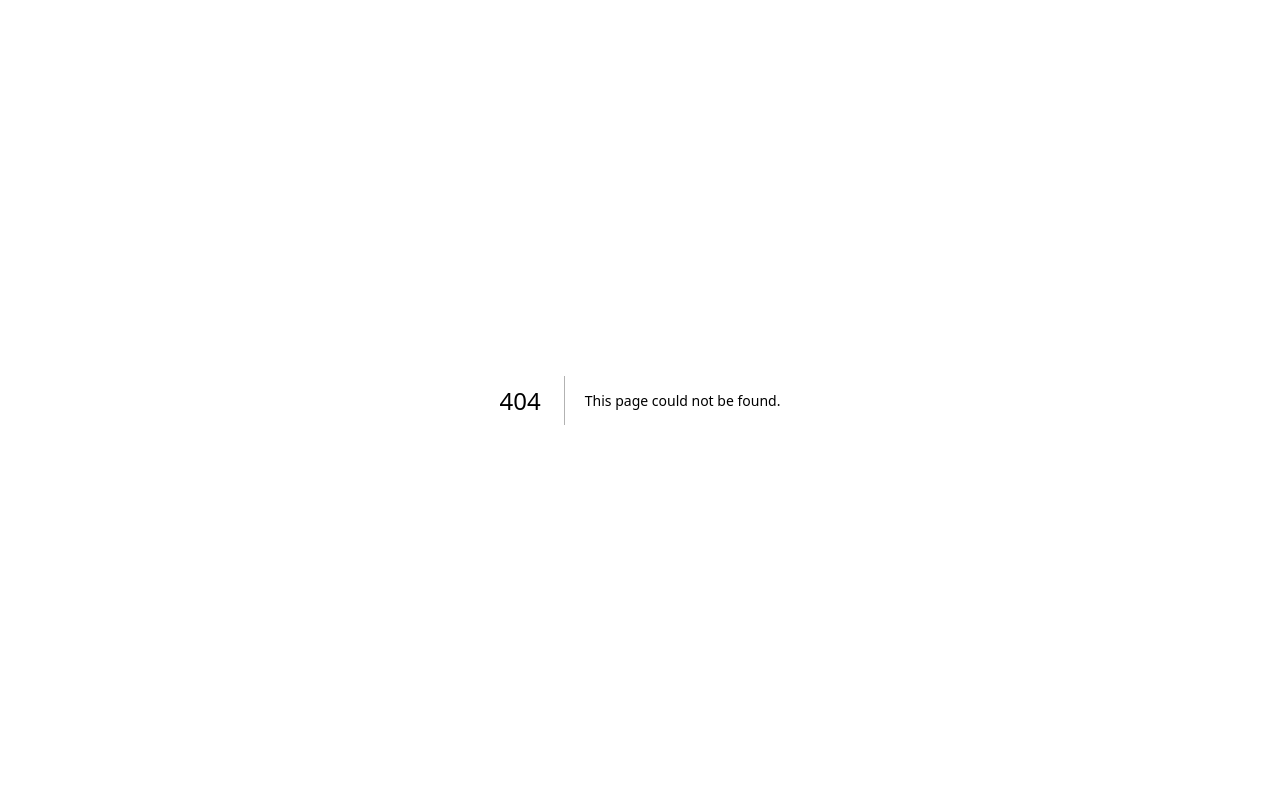
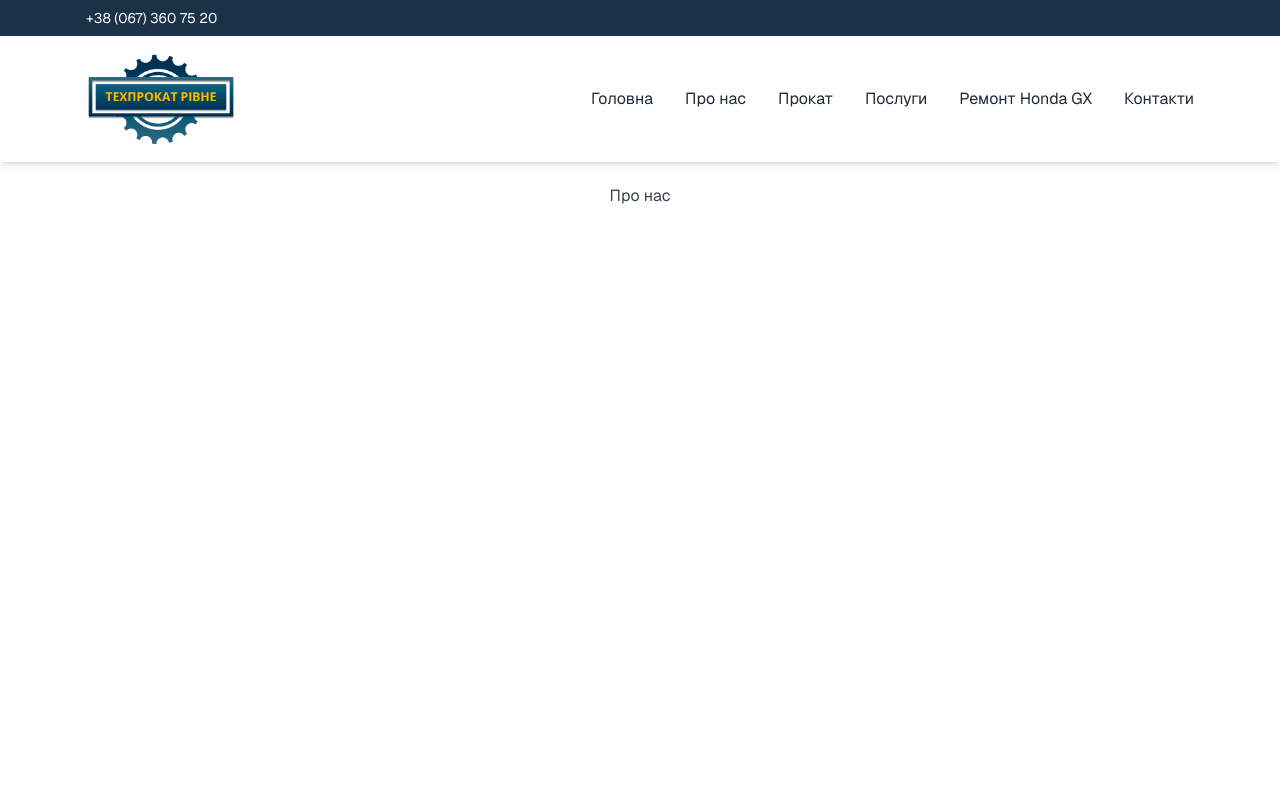
Before and after one commit to Natali993/texnic, a Next.js app: page /about in a window 1280 px wide. Before the commit this address had no page. Shown: the top 800 px of the page. Built offline with nearby package versions, Linux system fonts and the light colour scheme.

Commit message:
fix: add max width

```diff
--- a/src/app/Header.tsx
+++ b/src/app/Header.tsx
@@ -1,10 +1,39 @@
 import Image from "next/image";
 import Link from "next/link";
 
+const Logo = () => {
+  return (
+    <Link href="/">
+      <Image
+        src="/picturesHeader/logo.png" // Make sure to place your logo in the public/images directory
+        alt="Logo"
+        width={150} // Adjust width as needed
+        height={50} // Adjust height as needed
+        objectFit="contain"
+      />
+    </Link>
+  );
+};
+
+const NavigationMenu = () => {
+  return (
+    <nav>
+      <ul className="flex items-center space-x-8 text-gray-800">
+        <li><Link href="/"><p className="hover:text-blue-600">Головна</p></Link></li>
+        <li><Link href="/about"><p className="hover:text-blue-600">Про нас</p></Link></li>
+        <li><Link href="/prokat"><p className="hover:text-blue-600">Прокат</p></Link></li>
+        <li><Link href="/posluhy"><p className="hover:text-blue-600">Послуги</p></Link></li>
+        <li><Link href="/remont-honda"><p className="hover:text-blue-600">Ремонт Honda GX</p></Link></li>
+        <li><Link href="/contact"><p className="hover:text-blue-600">Контакти</p></Link></li>
+      </ul>
+    </nav>
+  );
+};
+
 const Subheader = () => {
   return (
-    <div className="bg-[#1a3148] text-white py-2">
-      <div className="container mx-auto px-4">
+    <div className="bg-[#1a3148] text-white  py-2">
+      <div className="container mx-auto max-w-[1140px] px-4">
         <div className="flex items-center space-x-2 text-sm">
           {/* Phone Icon  need to add*/}
           <span>+38 (067) 360 75 20</span>
@@ -14,33 +43,12 @@ const Subheader = () => {
   );
 };
 
-
 const MainHeader = () => {
   return (
     <div className="bg-white shadow-md">
-      <div className="container mx-auto flex justify-between items-center py-4 px-4">
-        {/* Logo */}
-        <Link href="/">
-          <Image
-            src="/picturesHeader/logo.png" // Make sure to place your logo in the public/images directory
-            alt="Logo"
-            width={150} // Adjust width as needed
-            height={50} // Adjust height as needed
-            objectFit="contain"
-          />
-        </Link>
-
-        {/* Navigation Menu */}
-        <nav>
-          <ul className="flex items-center space-x-8 text-gray-800">
-            <li><Link href="/"><p className="hover:text-blue-600">Головна</p></Link></li>
-            <li><Link href="/about"><p className="hover:text-blue-600">Про нас</p></Link></li>
-            <li><Link href="/rent"><p className="hover:text-blue-600">Прокат</p></Link></li>
-            <li><Link href="/posluhy"><p className="hover:text-blue-600">Послуги</p></Link></li>
-            <li><Link href="/remont-honda"><p className="hover:text-blue-600">Ремонт Honda GX</p></Link></li>
-            <li><Link href="/contact"><p className="hover:text-blue-600">Контакти</p></Link></li>
-          </ul>
-        </nav>
+      <div className="container mx-auto flex justify-between items-center max-w-[1140px] py-4 px-4">
+        <Logo />
+        <NavigationMenu />
       </div>
     </div>
   );
--- /dev/null
+++ b/src/app/about/page.tsx
@@ -0,0 +1,11 @@
+import { CustomLayout } from "@/components/CustomLayout";
+
+export default function About() {
+  return (
+    <CustomLayout>
+      <div className="flex bg-white flex-col min-h-screen font-sans text-gray-700">
+        Про нас
+      </div>
+    </CustomLayout>
+  );
+}
--- /dev/null
+++ b/src/app/contact/page.tsx
@@ -0,0 +1,11 @@
+import { CustomLayout } from "@/components/CustomLayout";
+
+export default function Contact() {
+  return (
+    <CustomLayout>
+      <div className="flex bg-white flex-col min-h-screen font-sans text-gray-700">
+        Контакти
+      </div>
+    </CustomLayout>
+  );
+}
--- /dev/null
+++ b/src/app/orenda-elektroinstrymentiv/page.tsx
@@ -0,0 +1,11 @@
+import { CustomLayout } from "@/components/CustomLayout";
+
+export default function OrendaElektroinstrymentiv() {
+  return (
+    <CustomLayout>
+      <div className="flex bg-white flex-col min-h-screen font-sans text-gray-700">
+        Оренда електроінструментів
+      </div>
+    </CustomLayout>
+  );
+}
```
